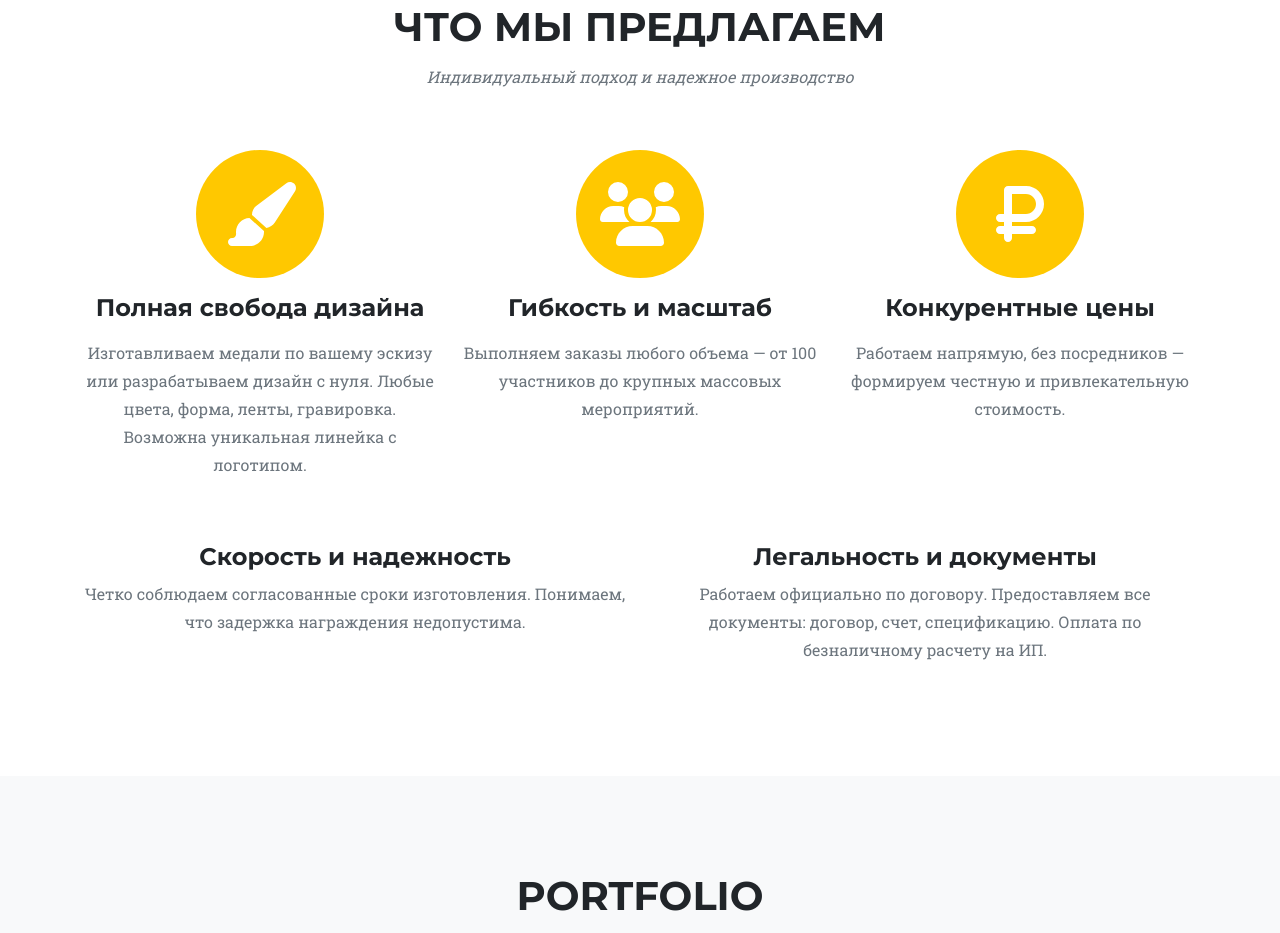
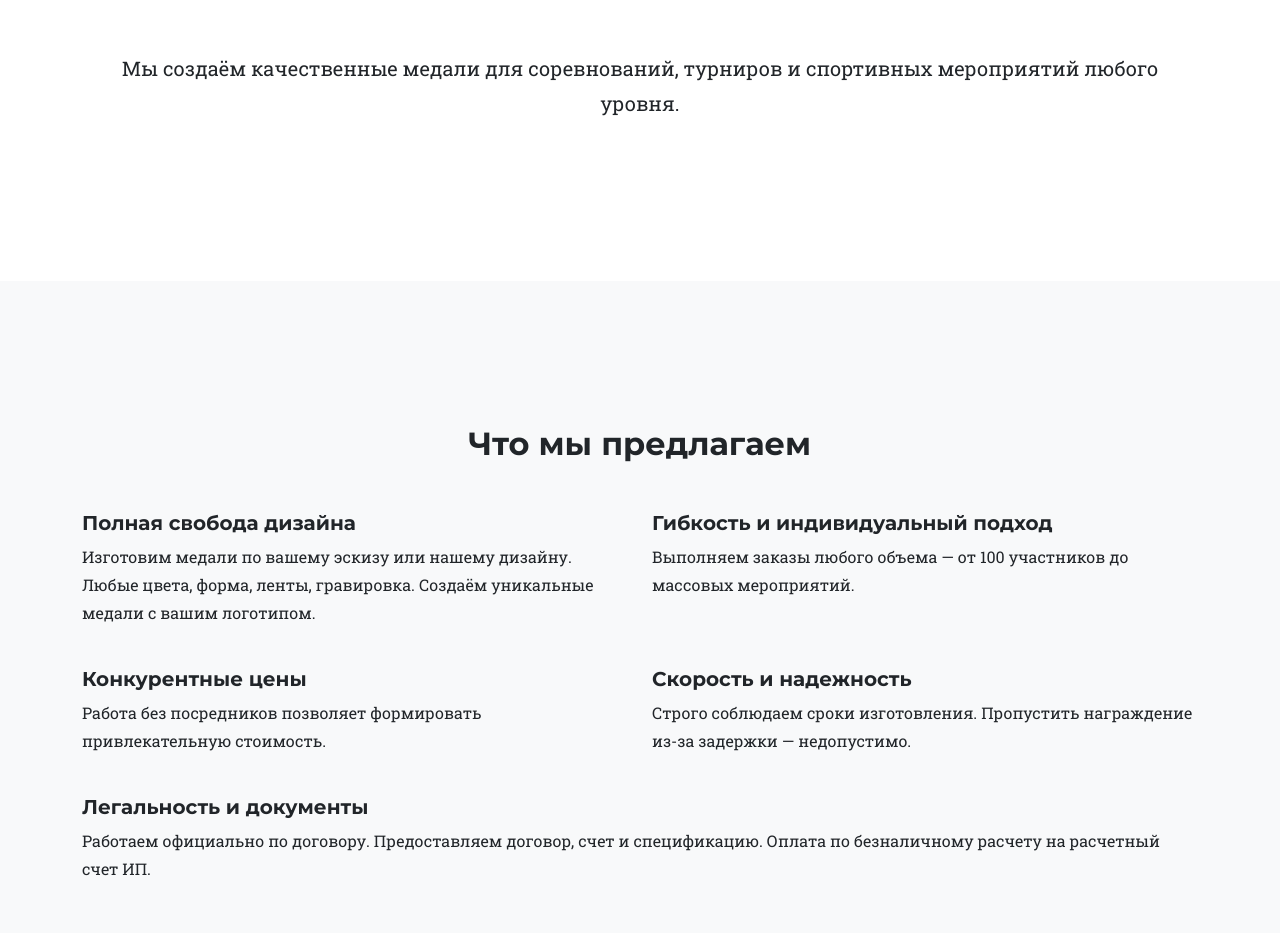
Before and after one commit to promedali63/promedali63.github.io, a plain HTML site: page index.html in a window 1280 px wide. Shown: the part 874-1807 px from the top of the page. Drawn offline with nearby package versions, Linux system fonts and the light colour scheme.

Commit message:
Update index.html

```diff
--- a/index.html
+++ b/index.html
@@ -45,65 +45,59 @@
             </div>
         </header>
         <!-- Services-->
-      <section class="page-section" id="services">
+    <section>
     <div class="container">
-    <div class="text-center">
-      <h2 class="section-heading text-uppercase">Что мы предлагаем</h2>
-      <h3 class="section-subheading text-muted">
-        Индивидуальный подход и надежное производство
-      </h3>
+        <p class="text-center fs-5" data-aos="fade-up">
+            Мы создаём качественные медали для соревнований, турниров и спортивных мероприятий любого уровня.
+        </p>
     </div>
+</section>
 
-    <div class="row text-center">
-      <div class="col-md-4">
-        <span class="fa-stack fa-4x">
-          <i class="fas fa-circle fa-stack-2x text-primary"></i>
-          <i class="fas fa-paint-brush fa-stack-1x fa-inverse"></i>
-        </span>
-        <h4 class="my-3">Полная свобода дизайна</h4>
-        <p class="text-muted">
-          Изготавливаем медали по вашему эскизу или разрабатываем дизайн с нуля.
-          Любые цвета, форма, ленты, гравировка. Возможна уникальная линейка с логотипом.
+<!-- SERVICES -->
+<section class="bg-light">
+    <div class="container">
+        <h2 class="text-center mb-5" data-aos="zoom-in">Что мы предлагаем</h2>
+
+        <div class="row g-4">
+            <div class="col-md-6" data-aos="fade-right">
+                <h5>Полная свобода дизайна</h5>
+                <p>
+                    Изготовим медали по вашему эскизу или нашему дизайну.
+                    Любые цвета, форма, ленты, гравировка.
+                    Создаём уникальные медали с вашим логотипом.
                 </p>
             </div>
 
-      <div class="col-md-4">
-        <span class="fa-stack fa-4x">
-          <i class="fas fa-circle fa-stack-2x text-primary"></i>
-          <i class="fas fa-users fa-stack-1x fa-inverse"></i>
-        </span>
-        <h4 class="my-3">Гибкость и масштаб</h4>
-        <p class="text-muted">
-          Выполняем заказы любого объема — от 100 участников до крупных массовых мероприятий.
+            <div class="col-md-6" data-aos="fade-left">
+                <h5>Гибкость и индивидуальный подход</h5>
+                <p>
+                    Выполняем заказы любого объема —
+                    от 100 участников до массовых мероприятий.
                 </p>
             </div>
 
-      <div class="col-md-4">
-        <span class="fa-stack fa-4x">
-          <i class="fas fa-circle fa-stack-2x text-primary"></i>
-          <i class="fas fa-ruble-sign fa-stack-1x fa-inverse"></i>
-        </span>
-        <h4 class="my-3">Конкурентные цены</h4>
-        <p class="text-muted">
-          Работаем напрямую, без посредников — формируем честную и привлекательную стоимость.
-        </p>
-      </div>
-    </div>
-
-    <div class="row text-center mt-5">
-      <div class="col-md-6">
-        <h4>Скорость и надежность</h4>
-        <p class="text-muted">
-          Четко соблюдаем согласованные сроки изготовления.
-          Понимаем, что задержка награждения недопустима.
+            <div class="col-md-6" data-aos="fade-right">
+                <h5>Конкурентные цены</h5>
+                <p>
+                    Работа без посредников позволяет формировать
+                    привлекательную стоимость.
                 </p>
             </div>
 
-      <div class="col-md-6">
-        <h4>Легальность и документы</h4>
-        <p class="text-muted">
-          Работаем официально по договору. Предоставляем все документы:
-          договор, счет, спецификацию. Оплата по безналичному расчету на ИП.
+            <div class="col-md-6" data-aos="fade-left">
+                <h5>Скорость и надежность</h5>
+                <p>
+                    Строго соблюдаем сроки изготовления.
+                    Пропустить награждение из-за задержки — недопустимо.
+                </p>
+            </div>
+
+            <div class="col-md-12" data-aos="fade-up">
+                <h5>Легальность и документы</h5>
+                <p>
+                    Работаем официально по договору.
+                    Предоставляем договор, счет и спецификацию.
+                    Оплата по безналичному расчету на расчетный счет ИП.
                 </p>
             </div>
         </div>
```
Lines whose indentation alone changed are shown as unchanged.
